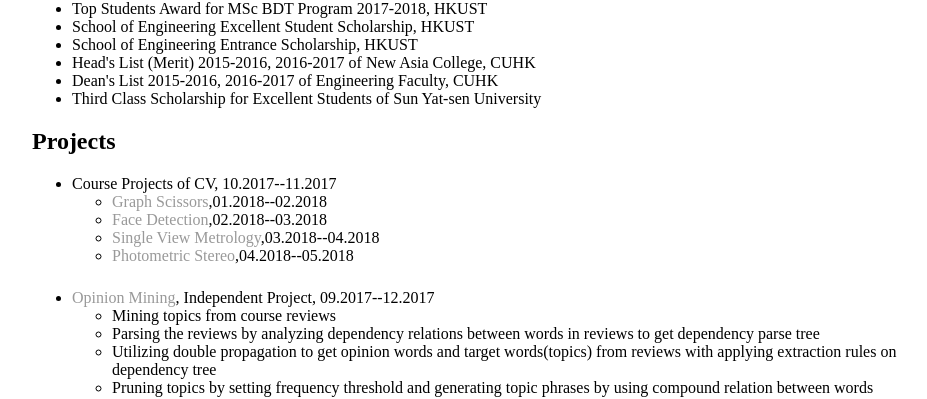
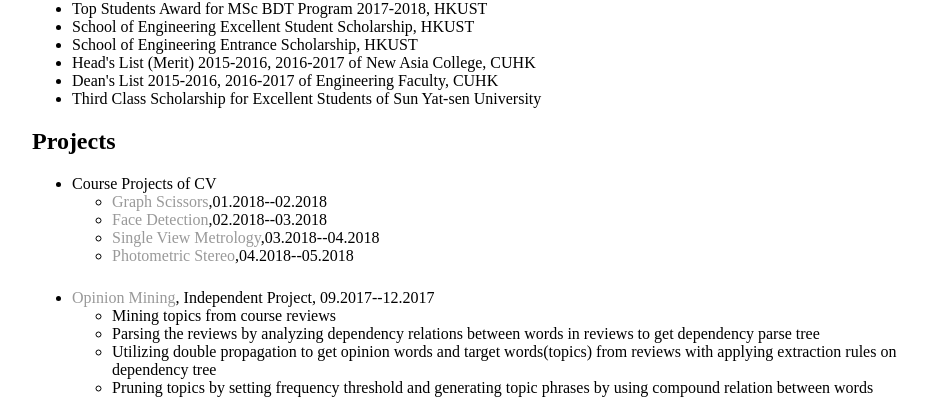
Before and after one commit to CollinHU/CollinHU, a Jekyll site: the page built from cv/index.html, in a window 1280 px wide. Shown: the part 401-800 px from the top of the page, without its empty margins (160-1087 px from the left). Built offline with Jekyll 4.4.1, drawn with Linux system fonts in a browser that asks for light colours.

Commit message:
Update index.html

```diff
--- a/cv/index.html
+++ b/cv/index.html
@@ -33,7 +33,7 @@ title: HU Zuying's CV
 
 <h2> Projects</h2>
 <ul>
-<li>Course Projects of CV, 10.2017--11.2017
+<li>Course Projects of CV
 	  <ul>
 	<li><a href = "https://github.com/CollinHU/TestImage/tree/master/proj_01">Graph Scissors</a>,01.2018--02.2018</li>
 	<li><a href = "https://github.com/CollinHU/TestImage/tree/master/proj_02">Face Detection</a>,02.2018--03.2018</li>
```
